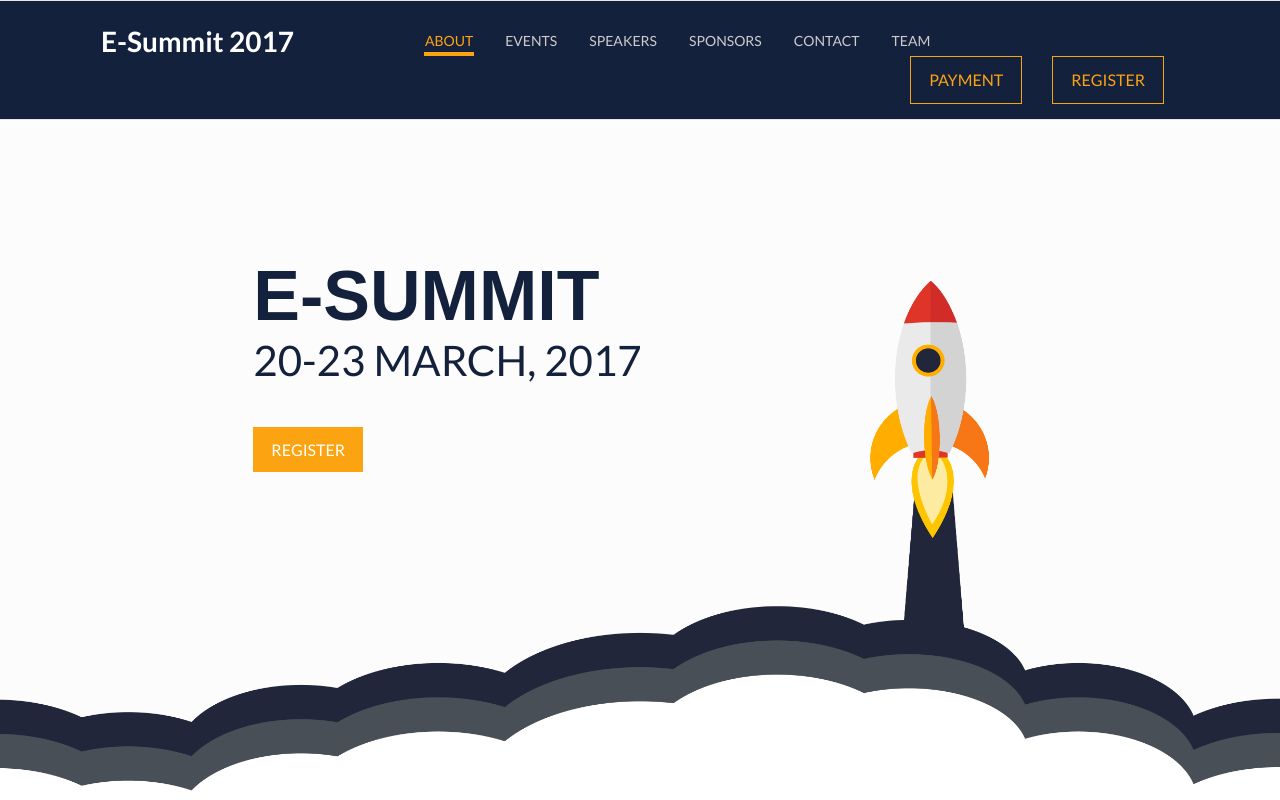
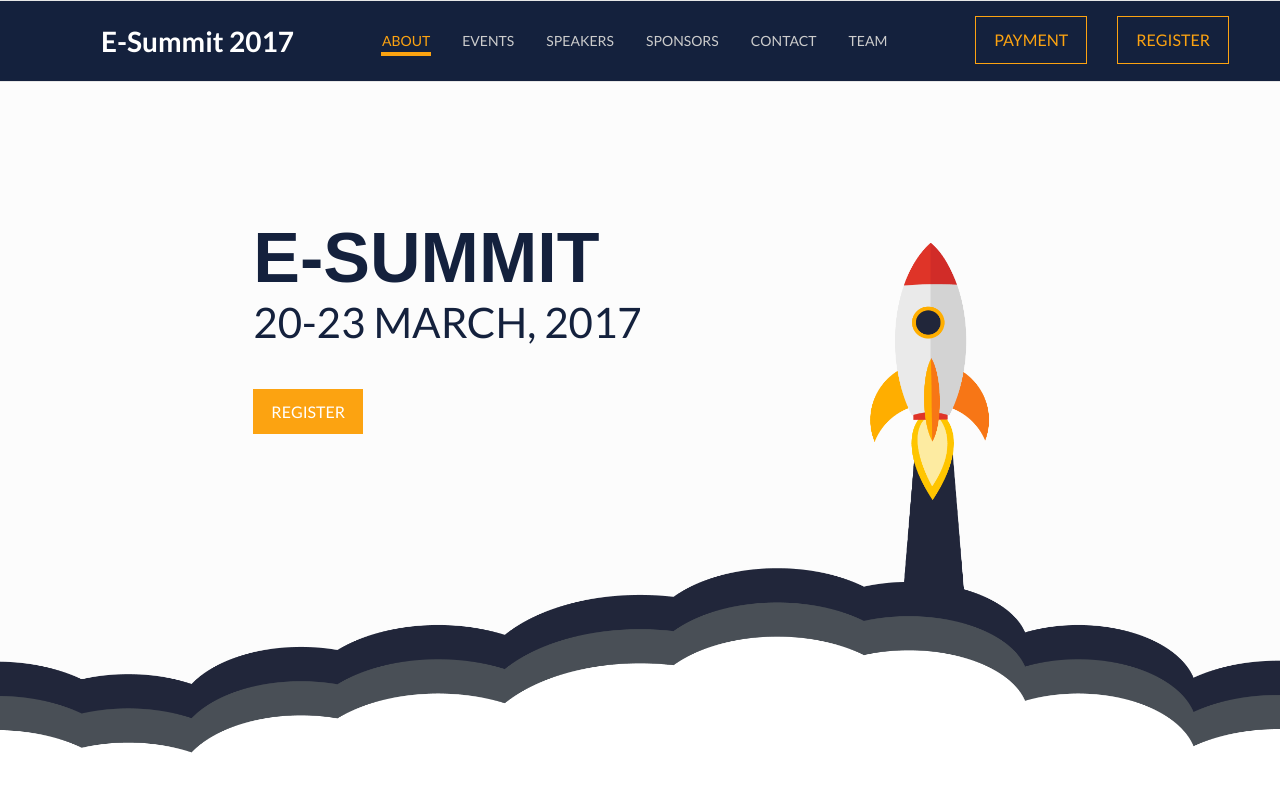
Before and after one commit to rounakbanik/esummit, a plain HTML site: page index.html in a window 1280 px wide. Shown: the top 800 px of the page. Drawn offline with nearby package versions, Linux system fonts and the light colour scheme.

Commit message:
Add Style Changes 4.

```diff
--- a/styles.css
+++ b/styles.css
@@ -43,10 +43,6 @@ nav {
 	font-weight: bold;
 }
 
-.navbar-nav {
-	margin-left: 100px;
-}
-
 .normal-links li a {
 	color: #ccc !important;
 	padding-bottom: 1px !important;
@@ -72,7 +68,18 @@ nav {
 }
 
 .navbar-right {
-	margin-right: 70px;
+	/*margin-right: 70px;*/
+	padding-right: 20px;
+}
+
+.navbar .navbar-nav {
+  display: inline-block;
+  float: none;
+  vertical-align: top;
+}
+
+.navbar .navbar-collapse {
+  text-align: center;
 }
 
 /* Landing Page Main Frame Styles */
```
